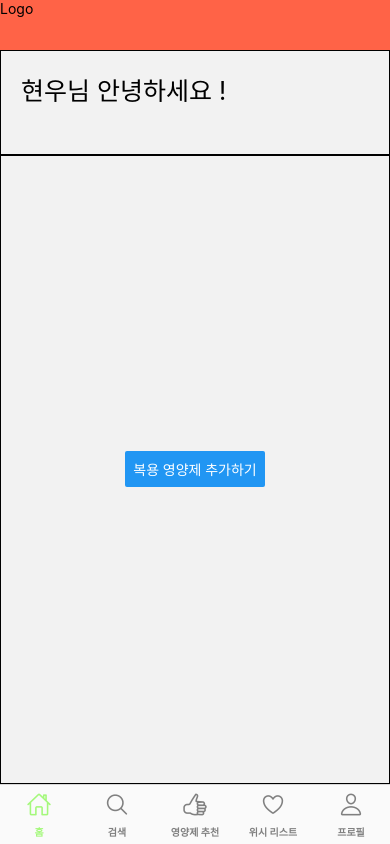
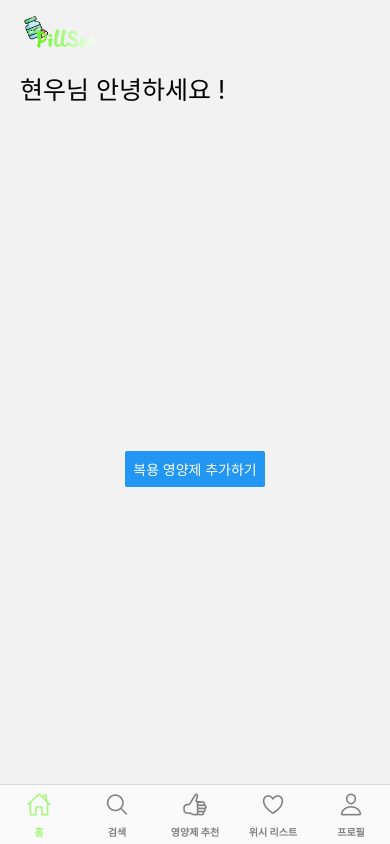
Before and after one commit to SlowCloud/Pillsoo, a React Native app in the folder Front/: screen /Main in a window 390 px wide. Both pictures are taken after a click on the element 195 px from the left and 676 px from the top of the page. Built offline with nearby package versions, Linux system fonts and the light colour scheme.

Commit message:
[FE] feat : 위시 리스트 구현

```diff
--- a/Front/package.json
+++ b/Front/package.json
@@ -18,6 +18,7 @@
     "react": "18.2.0",
     "react-native": "0.72.6",
     "react-native-gesture-handler": "^2.19.0",
+    "react-native-hyperlink": "^0.0.22",
     "react-native-safe-area-context": "^4.10.9",
     "react-native-screens": "^3.34.0",
     "react-native-vector-icons": "^10.1.0"
--- /dev/null
+++ b/Front/src/components/WishList/WishListItem.tsx
@@ -0,0 +1,143 @@
+import React from 'react';
+import {
+  View,
+  Text,
+  StyleSheet,
+  Image,
+  TouchableOpacity,
+  ScrollView,
+  Linking,
+} from 'react-native';
+
+const dummyData = [
+  {
+    id: 1,
+    name: 'Product 1',
+    image: 'https://via.placeholder.com/150',
+    link: 'https://shopping.naver.com/search/all?query=Product+1',
+  },
+  {
+    id: 2,
+    name: 'Product 2',
+    image: 'https://via.placeholder.com/150',
+    link: 'https://shopping.naver.com/search/all?query=Product+2',
+  },
+  {
+    id: 3,
+    name: 'Product 3',
+    image: 'https://via.placeholder.com/150',
+    link: 'https://shopping.naver.com/search/all?query=Product+3',
+  },
+  {
+    id: 4,
+    name: 'Product 4',
+    image: 'https://via.placeholder.com/150',
+    link: 'https://shopping.naver.com/search/all?query=Product+4',
+  },
+  {
+    id: 5,
+    name: 'Product 5',
+    image: 'https://via.placeholder.com/150',
+    link: 'https://shopping.naver.com/search/all?query=Product+5',
+  },
+  {
+    id: 6,
+    name: 'Product 6',
+    image: 'https://via.placeholder.com/150',
+    link: 'https://shopping.naver.com/search/all?query=Product+6',
+  },
+  {
+    id: 7,
+    name: 'Product 7',
+    image: 'https://via.placeholder.com/150',
+    link: 'https://shopping.naver.com/search/all?query=Product+7',
+  },
+  {
+    id: 8,
+    name: 'Product 8',
+    image: 'https://via.placeholder.com/150',
+    link: 'https://shopping.naver.com/search/all?query=Product+8',
+  },
+  {
+    id: 9,
+    name: 'Product 9',
+    image: 'https://via.placeholder.com/150',
+    link: 'https://shopping.naver.com/search/all?query=Product+9',
+  },
+  {
+    id: 10,
+    name: 'Product 10',
+    image: 'https://via.placeholder.com/150',
+    link: 'https://shopping.naver.com/search/all?query=Product+10',
+  },
+];
+
+const WishListItem = () => {
+  const openLink = (url: string) => {
+    Linking.openURL(url);
+  };
+
+  return (
+    <ScrollView style={styles.container}>
+      {dummyData.map(item => (
+        <View key={item.id} style={styles.itemContainer}>
+          <View style={styles.textContainer}>
+            <Image source={{uri: item.image}} style={styles.image} />
+            <Text>{item.name}</Text>
+          </View>
+
+          <View style={styles.buttonContainer}>
+            <TouchableOpacity
+              style={styles.button}
+              onPress={() => openLink(item.link)}>
+              <Text style={styles.buttonText}>구매하러가기</Text>
+            </TouchableOpacity>
+          </View>
+        </View>
+      ))}
+    </ScrollView>
+  );
+};
+
+const styles = StyleSheet.create({
+  container: {
+    flex: 1,
+    padding: 20,
+    marginTop: 20,
+  },
+
+  textContainer: {
+    alignItems: 'center',
+  },
+
+  itemContainer: {
+    flexDirection: 'row',
+    alignItems: 'baseline',
+    marginBottom: 20,
+    paddingBottom: 10,
+  },
+
+  image: {
+    width: 100,
+    height: 100,
+  },
+
+  button: {
+    backgroundColor: 'lightgray',
+    padding: 10,
+    borderRadius: 15,
+    width: 200,
+  },
+
+  buttonContainer: {
+    marginLeft: 20,
+  },
+
+  buttonText: {
+    color: 'black',
+    fontSize: 14,
+    textAlign: 'center',
+  },
+});
+
+export default WishListItem;
--- a/Front/src/components/common/Header.tsx
+++ b/Front/src/components/common/Header.tsx
@@ -1,18 +1,25 @@
 import React from 'react';
-import {View, Text, StyleSheet} from 'react-native';
+import {View, Image, StyleSheet} from 'react-native';
 
 const Header = () => {
   return (
-    <View>
-      <Text style={styles.container}>Logo</Text>
+    <View style={styles.container}>
+      <Image source={require('../../assets/Logo.png')} style={styles.logo} />
     </View>
   );
 };
 
 const styles = StyleSheet.create({
   container: {
+    flexDirection: 'row',
+    alignItems: 'center',
+    paddingTop: 50,
+    paddingLeft: 20,
     height: 50,
-    backgroundColor: 'tomato'
+  },
+  logo: {
+    height: 150,
+    width: 100,
   },
 });
 
--- a/Front/src/screens/Home/HomeScreen.tsx
+++ b/Front/src/screens/Home/HomeScreen.tsx
@@ -20,16 +20,12 @@ const styles = StyleSheet.create({
   container: {
     flex: 0.1,
     alignItems: 'flex-start',
-    borderWidth: 1,
-    borderColor: 'black',
     padding: 20,
   },
 
   kit: {
     flex: 1,
     alignItems: 'center',
-    borderWidth: 1,
-    borderColor: 'black',
   },
 });
 
--- a/Front/src/screens/Home/SupplementInputScreen.tsx
+++ b/Front/src/screens/Home/SupplementInputScreen.tsx
@@ -41,8 +41,6 @@ const styles = StyleSheet.create({
   container: {
     flex: 1,
     alignItems: 'center',
-    borderColor: 'black',
-    borderWidth: 1,
     paddingTop: 50,
     paddingLeft: 10,
     paddingRight: 10,
--- a/Front/src/screens/Search/SearchScreen.tsx
+++ b/Front/src/screens/Search/SearchScreen.tsx
@@ -41,7 +41,7 @@ const styles = StyleSheet.create({
     justifyContent: 'center',
     alignItems: 'center',
     padding: 20,
-    marginBottom: 20,
+    marginBottom: 100,
   },
   image: {
     width: 200,
--- a/Front/src/screens/WishList/WishListScreen.tsx
+++ b/Front/src/screens/WishList/WishListScreen.tsx
@@ -1,12 +1,13 @@
 import React from 'react';
 import {View, Text, StyleSheet} from 'react-native';
 import Header from '../../components/common/Header';
-const NotificationsScreen = () => {
+import WishListItem from '../../components/WishList/WishListItem';
+const WishListScreen = () => {
   return (
     <>
       <Header />
       <View style={styles.container}>
-        <Text>WishList Screen</Text>
+        <WishListItem />
       </View>
     </>
   );
@@ -16,8 +17,8 @@ const styles = StyleSheet.create({
   container: {
     flex: 1,
     justifyContent: 'center',
-    alignItems: 'center',
+    padding: 10,
   },
 });
 
-export default NotificationsScreen;
+export default WishListScreen;
```
Also changed, not shown: 1 other file (tests, documents, lock files or other folders).
